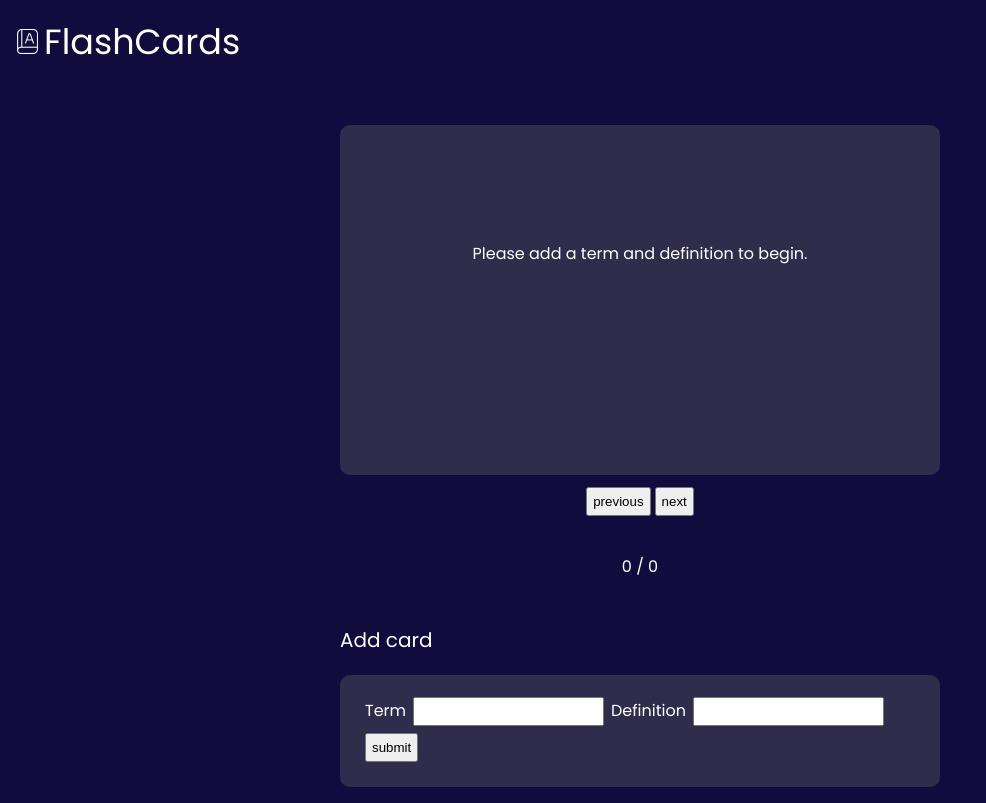
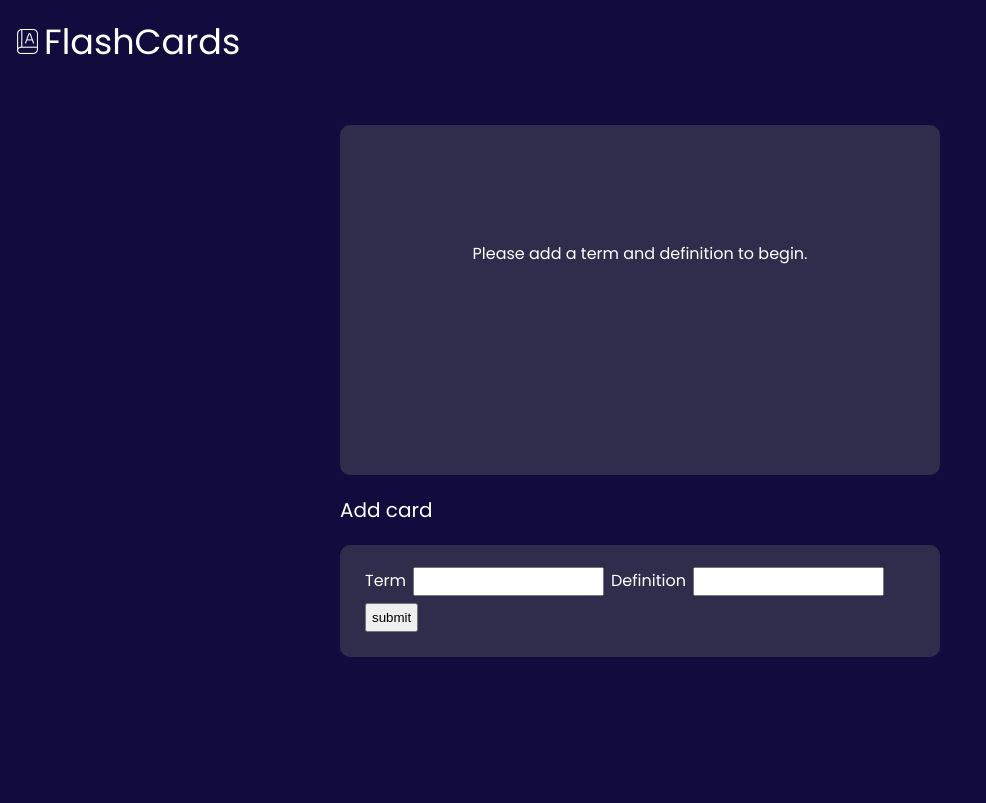
Before and after one commit to helentran64/flash-cards, a Vue app: page / in a window 1280 px wide. Shown: the whole page, without its empty margins (0-986 px from the left). Built offline with nearby package versions, Linux system fonts and the light colour scheme.

Commit message:
fixed index page number

```diff
--- a/src/components/FlashCard.vue
+++ b/src/components/FlashCard.vue
@@ -1,7 +1,9 @@
 <!-- Component to display the contents on the current flash card -->
 <template>
     <div id="card">
+        <!-- Only displays cards if at least one card was initialized -->
         <div v-if="addedFirstCard">
+            <!-- Display card at the current index -->
             <p id="term">Term: {{ notes[index].term }}</p>
             <p id="definition">Definition: {{ notes[index].def }}</p>
         </div>
--- a/src/components/Input.vue
+++ b/src/components/Input.vue
@@ -1,13 +1,13 @@
 <!-- Component to enter term and definition of a flash card -->
 <template>
     <div class="inputContainer">
-        <div id="controls">
+        <div id="controls" v-if="addedFirstCard">
             <input type="button" value="previous" v-on:click="goBack">
             <input type="button" value="next" v-on:click="goForward">
         </div>
-        <div id="tracker">
+        <div id="tracker" v-if="addedFirstCard">
             <!-- Tracks which card you are currently on -->
-            <p>{{ getCurrentCardNumberPage }} / {{ getCardCount }}</p>
+            <p>{{ index+1 }} / {{ getCardCount }}</p>
         </div>
         <div>
         <p id="addHeading">Add card</p>
@@ -39,30 +39,17 @@ export default{
     emits: ['info', 'back', 'forward'], // Initialize emits
     data(){
         return{
-            currentCardNumberPage: 0,
             index: 0,
             term: "",
             def: "",
             notes: [],
-            addedFirstCard: false,
+            addedFirstCard: false, // Updates to true if first card is added to notes array
         }
     },
     computed: {
         // Get the number of cards in the notes array
         getCardCount(){
             return this.notes.length
-        },
-        getCurrentCardNumberPage(){
-            if (this.notes.length == 0){
-                return 0;
-            }
-            else if(this.notes.length == 1){
-                this.currentCardNumberPage += 1;
-                return this.currentCardNumberPage;
-            }
-            else{
-                return this.currentCardNumberPage;
-            }
         }
     },
     methods:{
@@ -93,12 +80,14 @@ export default{
         goBack(){
             if (this.index > 0){
                 this.index -= 1;
+                // Send information to Home.vue
                 this.$emit('back', this.index);
             }
         },
         goForward(){
             if (this.index < this.notes.length-1){
                 this.index += 1;
+                // Send information to Home.vue
                 this.$emit('forward', this.index);
             }
         }
```
